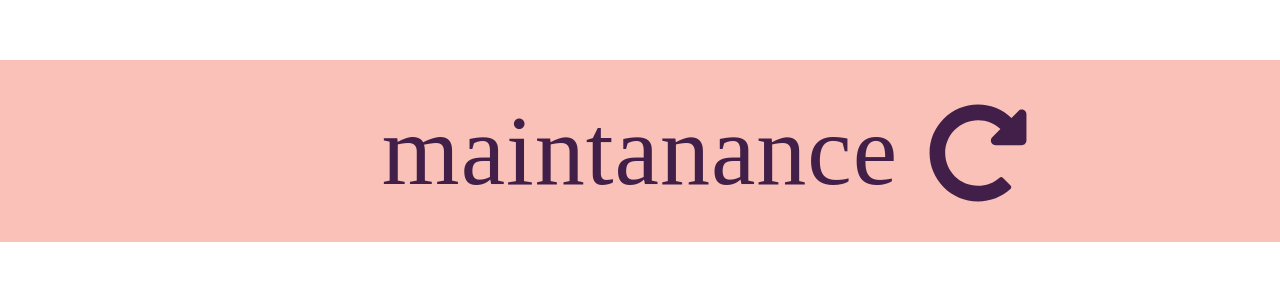
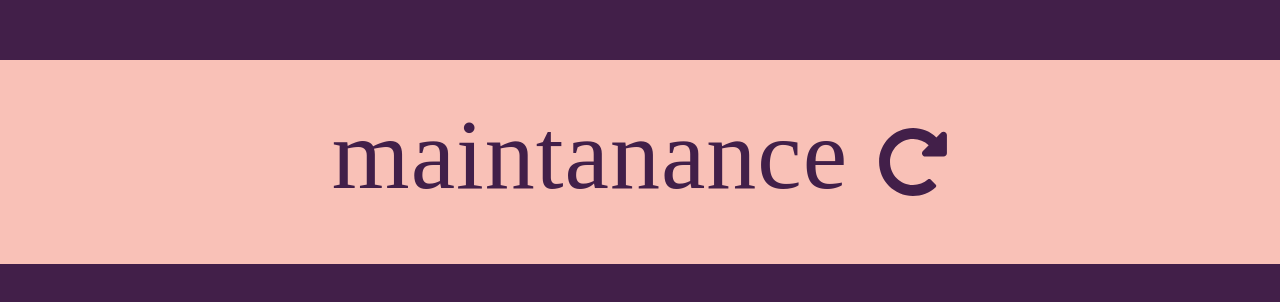
Before and after one commit to zeynebozdem/random-eng-words, a React (Create React App) app: page / in a window 1280 px wide. Shown: the part 220-522 px from the top of the page. Built offline with nearby package versions, Linux system fonts and the light colour scheme; a web font is replaced by a local one.

Commit message:
bgcolor changed

```diff
--- a/src/App.js
+++ b/src/App.js
@@ -45,8 +45,9 @@ class App extends Component {
   render() {
     return (
       <div style={{backgroundColor:this.state.bodyBgColor}}>
-        <WordBox color={this.state.wordBgColor}/>
+         <WordBox color={this.state.wordBgColor}/>
       </div>
+
      );
   }
 }
--- a/src/components/WordBox/WordBox.js
+++ b/src/components/WordBox/WordBox.js
@@ -10,13 +10,21 @@ const wordData = data;
 const randomNumber = Math.floor(Math.random() * wordData.length);
 const randomWord = wordData[randomNumber].word;
 class WordBox extends Component {
+    constructor(props) {
+        super(props);
+        this.onRefresh = this.onRefresh.bind(this);
+      }
+    onRefresh(){
+        window.location.reload();
+    }
     render() {
+        document.body.style = `background-color : ${this.props.color}`
         const wordColor = this.props.color;
         return (
             <div className={styles.wordBox}>
                 <h1>
                     <a style={{color:wordColor}} href={`https://translate.google.com/?sl=en&tl=ar#view=home&op=translate&sl=en&tl=tr&text=${randomWord}`} target="_blank">{randomWord}</a>
-                    <FontAwesomeIcon style={{color:wordColor}} icon={faRedoAlt}/>
+                    <FontAwesomeIcon style={{color:wordColor}} icon={faRedoAlt} onClick={this.onRefresh}/>
                 </h1>
             </div>
          );
--- a/src/components/WordBox/WordBox.module.scss
+++ b/src/components/WordBox/WordBox.module.scss
@@ -7,7 +7,6 @@
     margin: 35vh auto;
     animation: easeContent 0.5s ease-in-out;
     h1{
-        position: relative;
         font-family: 'Averia Serif Libre', cursive;
         font-size: 100px;
         font-weight: 300;
@@ -17,10 +16,13 @@
             text-decoration: none;
         }
         svg{
-            position: absolute;
-            bottom: -28px;
             margin-left: 30px;
-            width: 80px;
+            font-size: 70px;
+            cursor: pointer;
+            transition: all ease-in-out 0.1s;
+            &:hover{
+                opacity: 0.8;
+            }
         }
     }
 }
```
